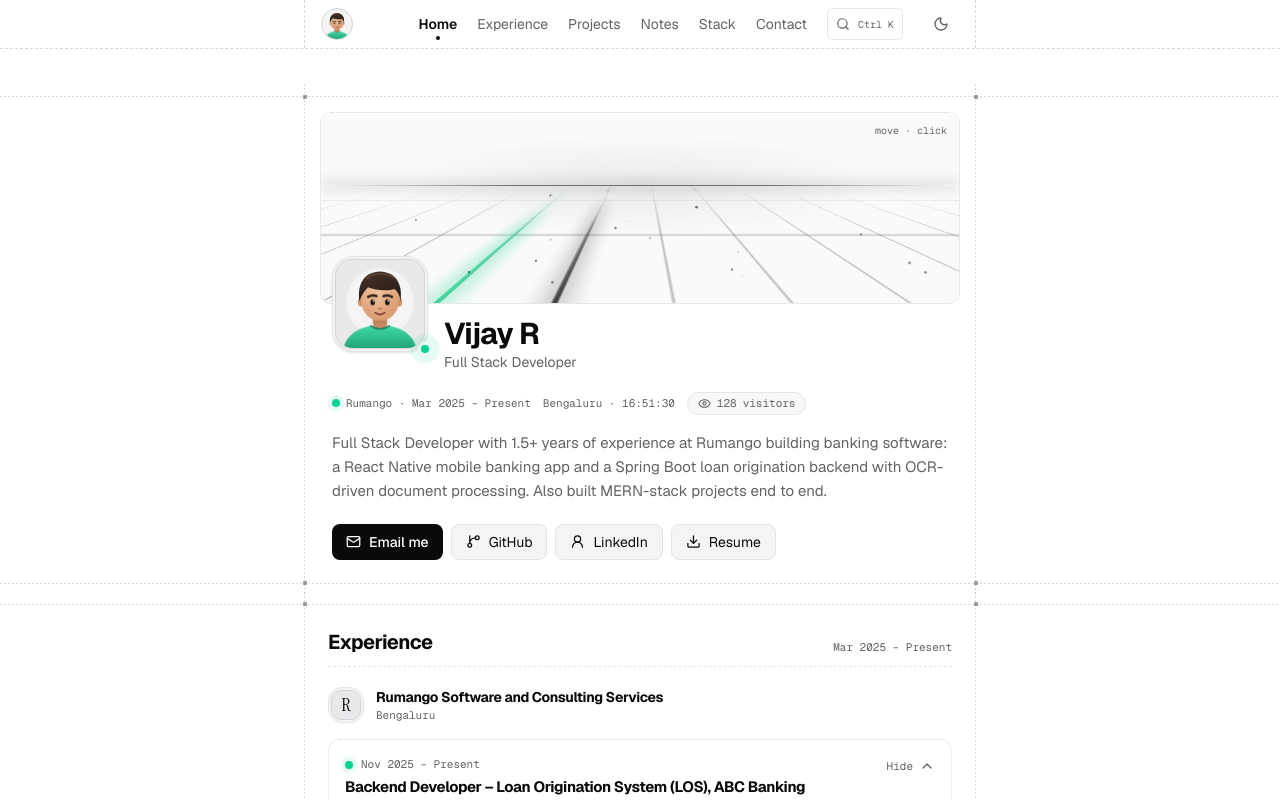
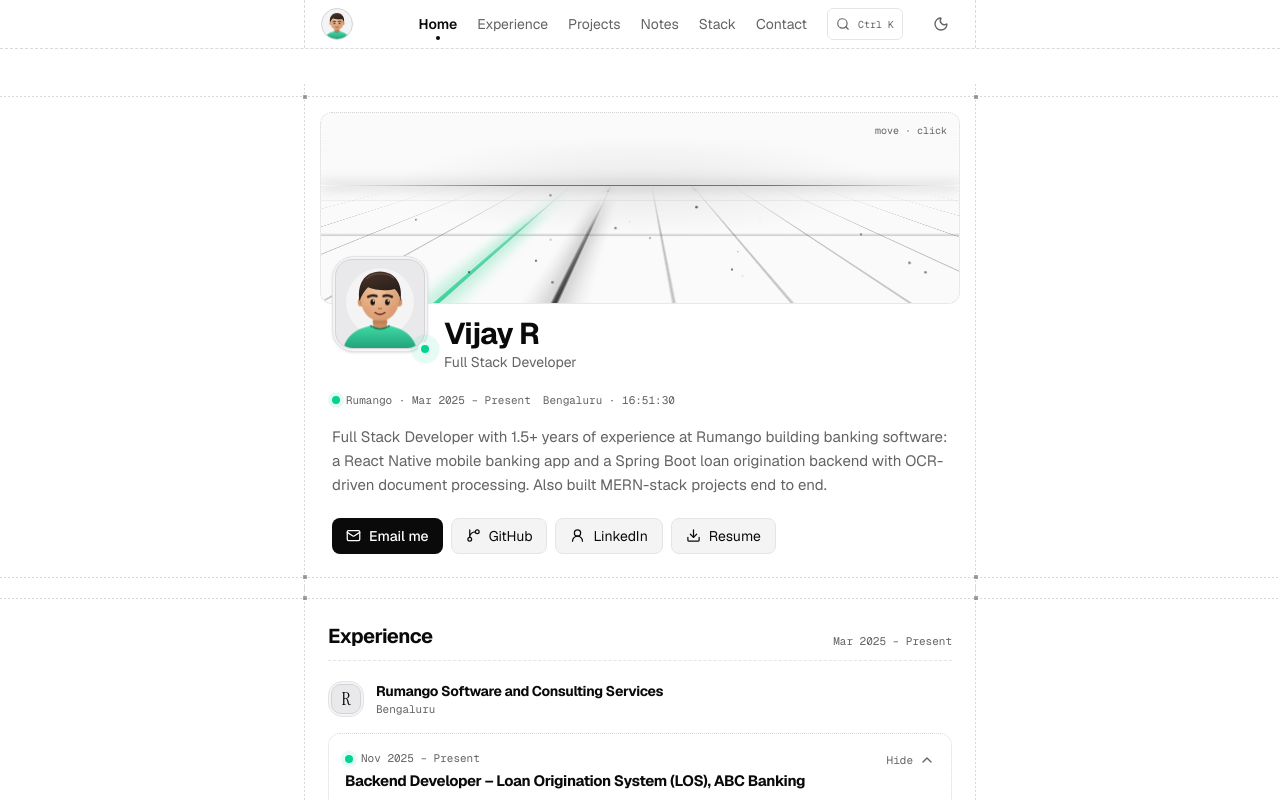
Before and after one commit to VijaaY17/vijay-portfolio-v2, a React (Vite) app: page / in a window 1280 px wide. Shown: the top 800 px of the page. Built offline with nearby package versions, Linux system fonts and the light colour scheme.

Commit message:
Keep the visitor count in the footer only
Remove the hero pill and simplify the ViewCount component to the footer variant.

```diff
--- a/src/components/Hero.tsx
+++ b/src/components/Hero.tsx
@@ -4,7 +4,6 @@
 import { company, profile } from "../content";
 import { useClock } from "../hooks";
 import AvatarFace from "./AvatarFace";
-import ViewCount from "./ViewCount";
 import { Block, Heading, LiveDot, Tile } from "./ui";
 
 /* ---- Animated cover: a perspective grid floor receding to a glowing horizon ---- */
@@ -278,7 +277,6 @@
           <span className="tabular-nums">
             {company.location} · {time}
           </span>
-          <ViewCount variant="hero" />
         </p>
 
         <p className="mt-4 text-[15px] leading-relaxed text-muted">{profile.summary}</p>
--- a/src/components/Sections.tsx
+++ b/src/components/Sections.tsx
@@ -613,7 +613,7 @@
         <span>
           © {new Date().getFullYear()} {profile.name}
         </span>
-        <ViewCount variant="footer" />
+        <ViewCount />
       </span>
       <span className="hidden sm:inline">Built with React, Tailwind CSS and Motion</span>
       <a href="#top" className="group inline-flex items-center gap-1 transition-colors hover:text-fg">
--- a/src/components/ViewCount.tsx
+++ b/src/components/ViewCount.tsx
@@ -51,7 +51,7 @@
 }
 
 /** Eye icon plus a visitor count that counts up. Renders nothing when there is no real number to show. */
-export default function ViewCount({ variant }: { variant: "hero" | "footer" }) {
+export default function ViewCount() {
   const reduce = useReducedMotion();
   const ref = useRef<HTMLSpanElement>(null);
   const inView = useInView(ref, { once: true, margin: "-20px" });
@@ -86,37 +86,21 @@
 
   if (views == null) return null;
 
-  const isSample = !profile.goatcounter;
   const label = `${views.toLocaleString("en-IN")} visitors`;
-  const body = (
-    <>
+  return (
+    <span
+      role="img"
+      aria-label={label}
+      title={profile.goatcounter ? label : "Design preview: sample number, hidden on the live site until a counter is connected"}
+      className="inline-flex items-center gap-1.5"
+    >
       <span className="eye-blink inline-flex" aria-hidden>
-        <Eye size={variant === "hero" ? 13 : 12} />
+        <Eye size={12} />
       </span>
       <span ref={ref} aria-hidden className="tabular-nums">
         {shown.toLocaleString("en-IN")}
       </span>
       <span aria-hidden>visitors</span>
-    </>
-  );
-
-  return variant === "hero" ? (
-    <span
-      role="img"
-      aria-label={label}
-      title={isSample ? "Design preview: sample number, hidden on the live site until a counter is connected" : label}
-      className="inline-flex items-center gap-1.5 rounded-full border border-line bg-tile/60 px-2.5 py-0.5 text-[11px]"
-    >
-      {body}
-    </span>
-  ) : (
-    <span
-      role="img"
-      aria-label={label}
-      title={isSample ? "Design preview: sample number, hidden on the live site until a counter is connected" : label}
-      className="inline-flex items-center gap-1.5"
-    >
-      {body}
     </span>
   );
 }
```
